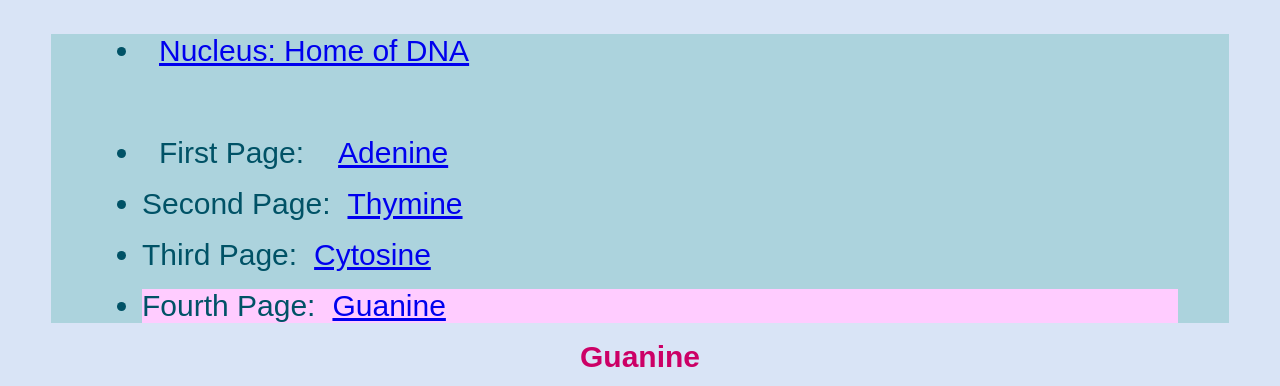
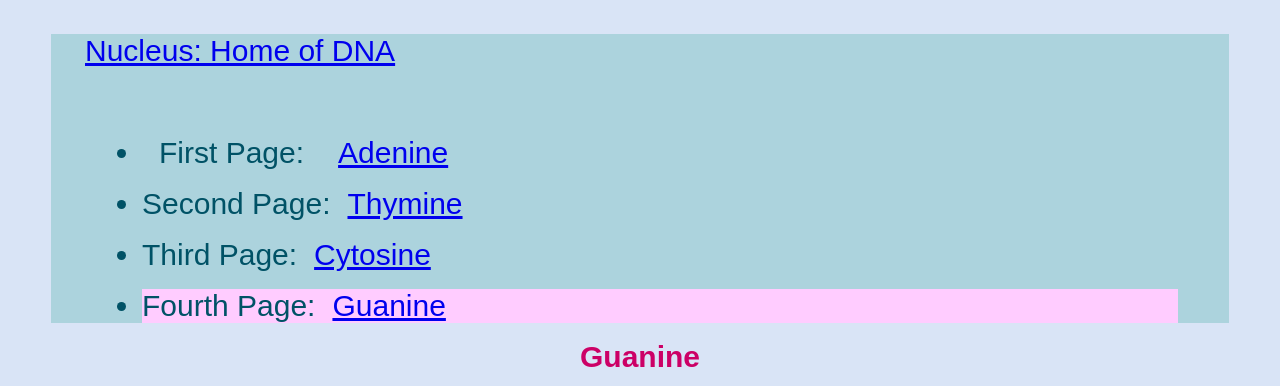
Before and after one commit to judychen-cs/web, a plain HTML site: page guanine.html in a window 1280 px wide. Shown: the top 386 px of the page. Drawn offline with Linux system fonts and the light colour scheme.

Commit message:
Update guanine.html

```diff
--- a/guanine.html
+++ b/guanine.html
@@ -9,8 +9,8 @@
 
  <nav>
       <div class="navigationbar">
+        <a href="site.html">Nucleus: Home of DNA<a>
         <ul>
-          <li class="away"><a href="site.html">Nucleus: Home of DNA<a></li>
             <li class="away">First Page:<a href="adenine.html">Adenine</a></li>
             <li class="away">Second Page:<a href="thymine.html">Thymine</a></li>
             <li class="away">Third Page:<a href="cytosine.html">Cytosine</a></li>
```
